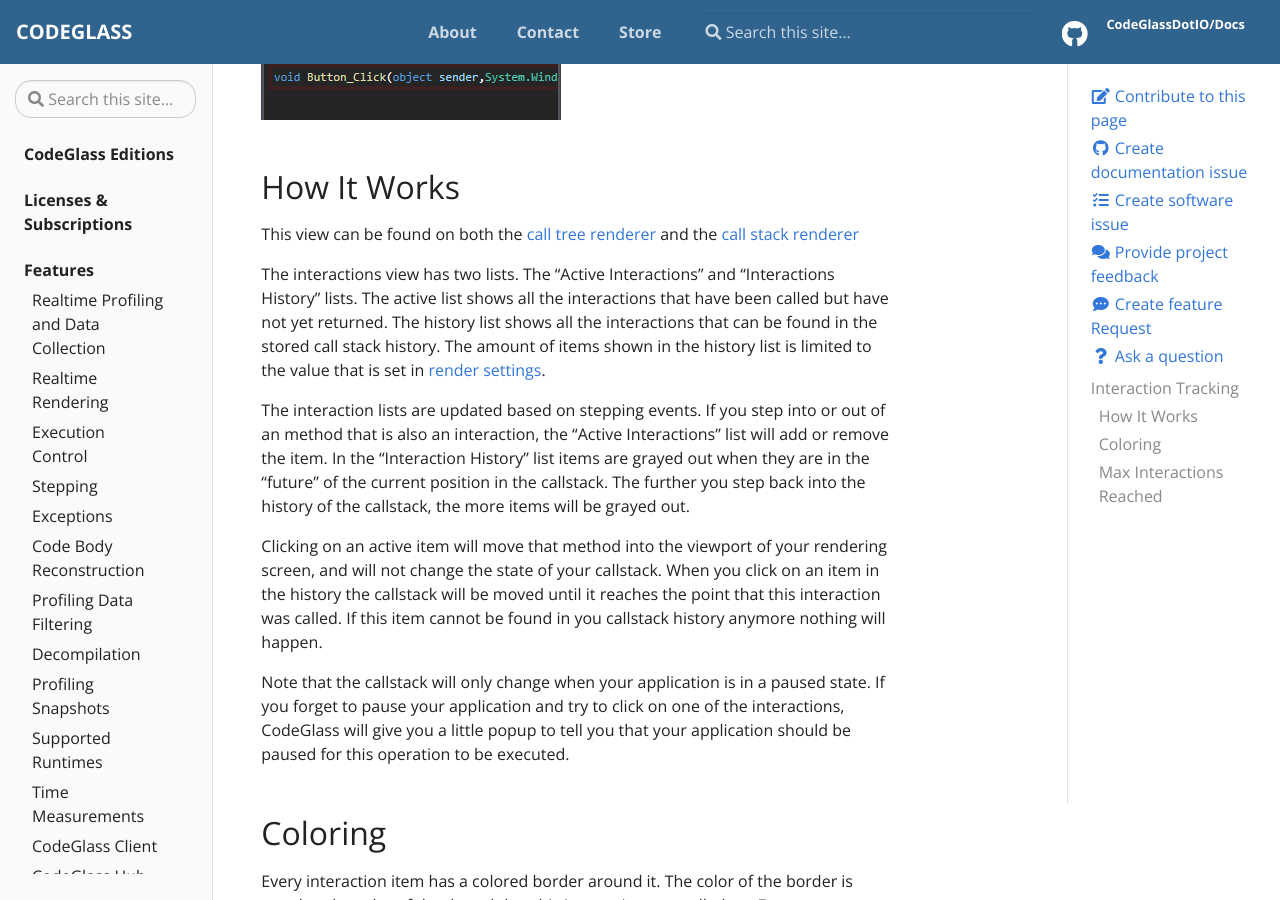
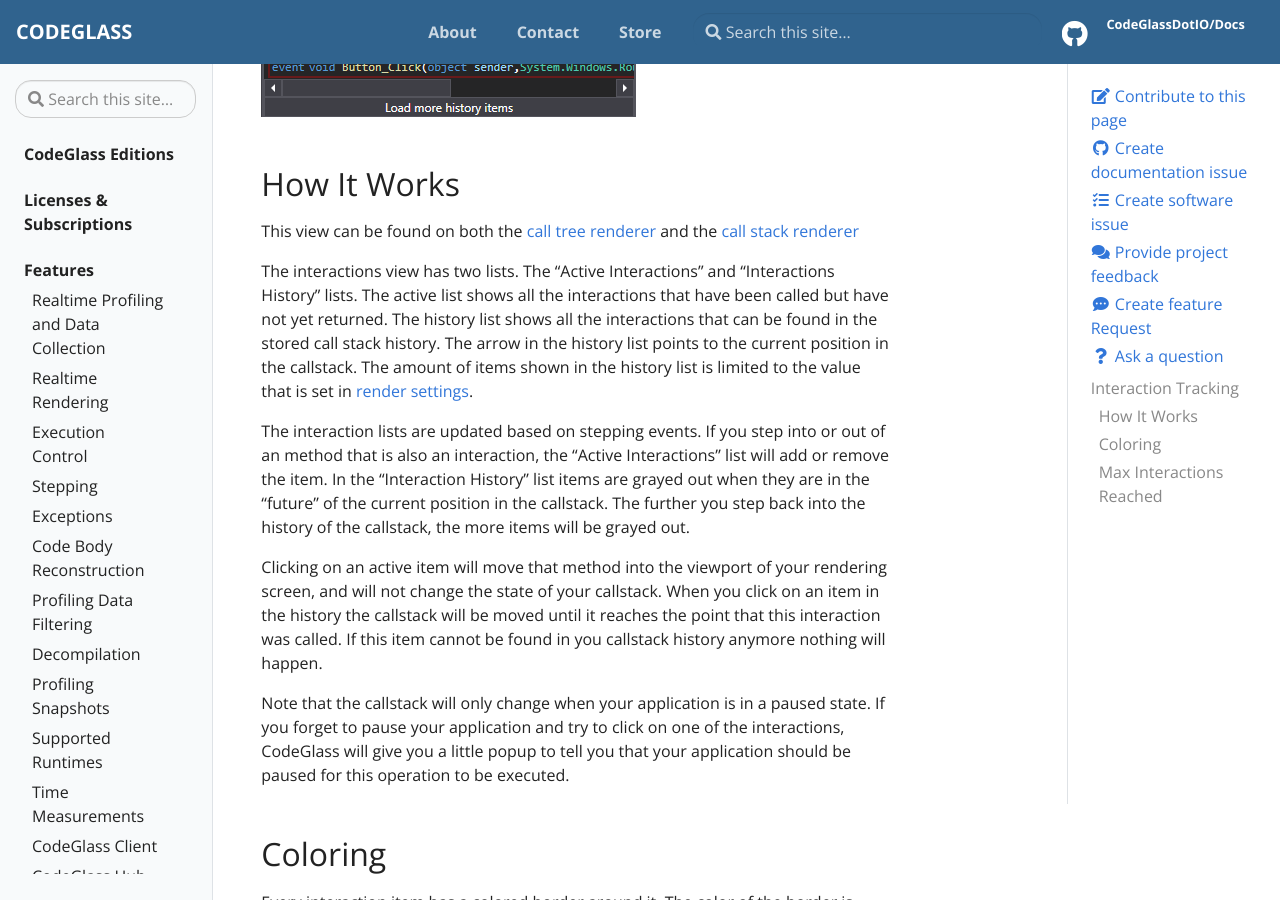
Before and after one commit to CodeGlassDotIO/Docs, a Jekyll site: the page built from _docs/features/Interactions.md, in a window 1280 px wide and 900 px high, scrolled down 815 px. Built offline with Jekyll 4.4.1, drawn with Linux system fonts in a browser that asks for light colours.

Commit message:
Added interaction arrow

```diff
--- a/_docs/features/Interactions.md
+++ b/_docs/features/Interactions.md
@@ -13,7 +13,7 @@ This feature allows you to easily see key interactions that occurred in your app
 ## How It Works
 This view can be found on both the [call tree renderer](../views/ApplicationInstanceDockWindow/CallTreeRendering.md) and the [call stack renderer](../views/ApplicationInstanceDockWindow/CallStackRendering.md)
 
-The interactions view has two lists. The "Active Interactions" and "Interactions History" lists. The active list shows all the interactions that have been called but have not yet returned. The history list shows all the interactions that can be found in the stored call stack history. The amount of items shown in the history list is limited to the value that is set in [render settings](../views/ApplicationInstanceDockWindow/CallTreeRendering.md#settings-window).
+The interactions view has two lists. The "Active Interactions" and "Interactions History" lists. The active list shows all the interactions that have been called but have not yet returned. The history list shows all the interactions that can be found in the stored call stack history. The arrow in the history list points to the current position in the callstack. The amount of items shown in the history list is limited to the value that is set in [render settings](../views/ApplicationInstanceDockWindow/CallTreeRendering.md#settings-window).
 
 The interaction lists are updated based on stepping events. If you step into or out of an method that is also an interaction, the "Active Interactions" list will add or remove the item. In the "Interaction History" list items are grayed out when they are in the "future" of the current position in the callstack. The further you step back into the history of the callstack, the more items will be grayed out.
 
```
Also changed, not shown: assets/img/ApplicationInstanceWindow/InteractionsOverview.png.
